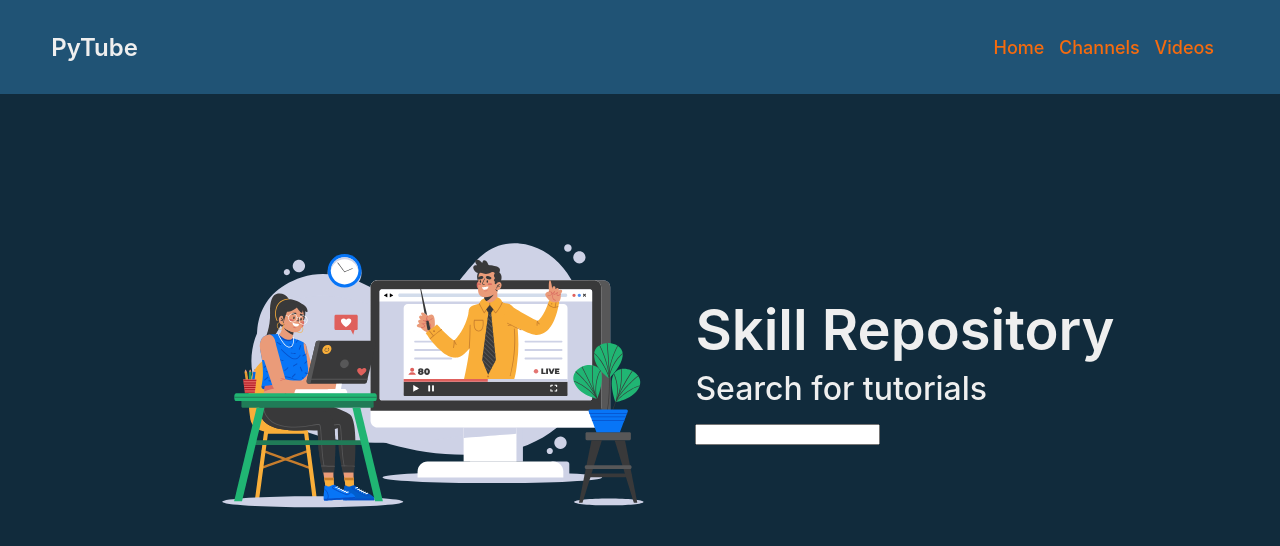
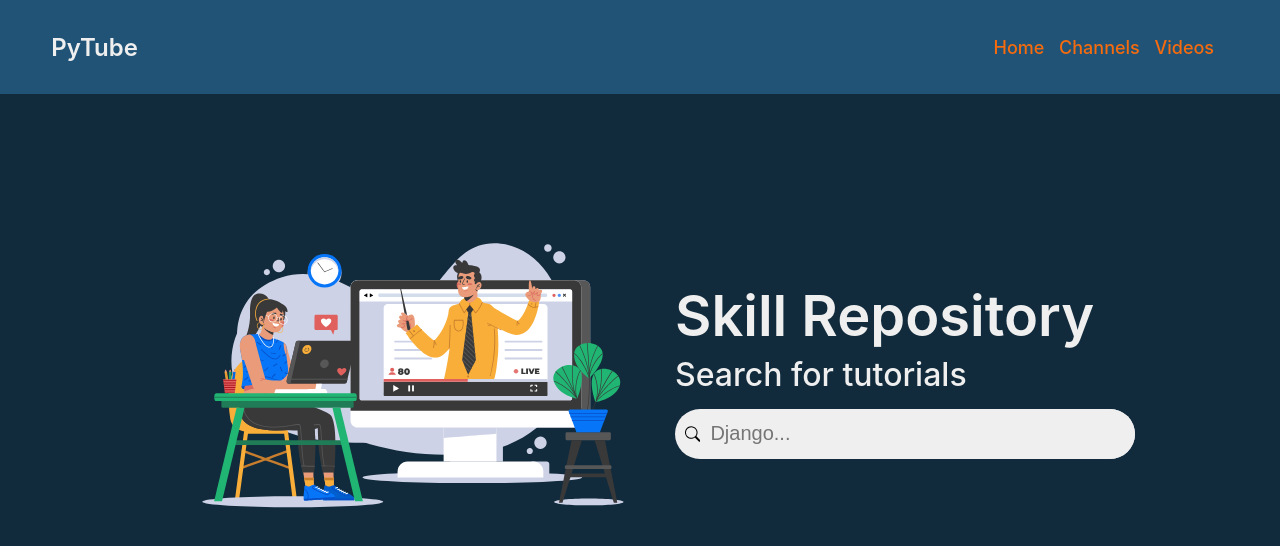
Before and after one commit to IDarkVoidI/pytube_frontend, a React (Create React App) app: page / in a window 1280 px wide. Shown: the top 546 px of the page. Built offline with nearby package versions, Linux system fonts and the light colour scheme.

Commit message:
input styles

```diff
--- a/src/Components/Input/Input.jsx
+++ b/src/Components/Input/Input.jsx
@@ -1,9 +1,7 @@
-import React from 'react'
+import React from "react";
 
-const InputComponent = (props) => {
-    return (
-        <input name={props.name} id={props.id} type={props.type} onChange={props.onchange} />
-    )
-}
+const InputComponent = ({ className, name, id, type, onChange, placeholder }) => {
+  return <input className={className} name={name} id={id} type={type} onChange={onChange} placeholder={placeholder} />;
+};
 
-export default InputComponent
+export default InputComponent;
--- a/src/Pages/Home/Home.css
+++ b/src/Pages/Home/Home.css
@@ -10,3 +10,26 @@
     align-items: center;
     justify-content: center;
 }
+
+.hero-section-input--container{
+    background-color: var(--text-color);
+    width: 450px;
+    height: 50px;
+    border-radius: 50px;
+    padding-left: 10px;
+    transition-duration: 200ms;
+}
+
+.hero-search-input {
+    width: 100%;
+    height: 100%;
+    font-size: 20px;
+    border: none;
+    border-radius: 0 50px 50px 0;
+    background-color: var(--text-color);
+    padding-left: 10px;
+}
+
+.hero-search-input:focus {
+    outline: none;
+}
--- a/src/Pages/Home/Home.jsx
+++ b/src/Pages/Home/Home.jsx
@@ -4,6 +4,7 @@ import Input from "../../Components/Input/Input";
 import Lottie from "react-lottie";
 import animation from "../../lib/animation.json";
 import "./Home.css";
+import { BsSearch } from "react-icons/bs";
 
 const animationOptions = {
   loop: true,
@@ -31,7 +32,15 @@ function Home() {
               <h3 className="h-2" style={{ margin: "0 0 10px 0", padding: "5px 0", fontSize: "2em" }}>
                 Search for tutorials
               </h3>
-              <Input />
+              <div className="hero-section-input--container flex center-items">
+                <BsSearch />
+                <Input
+                  type="search"
+                  onChange={() => console.log("searching")}
+                  placeholder="Django..."
+                  className={"hero-search-input"}
+                />
+              </div>
             </div>
           </div>
         </div>
```
